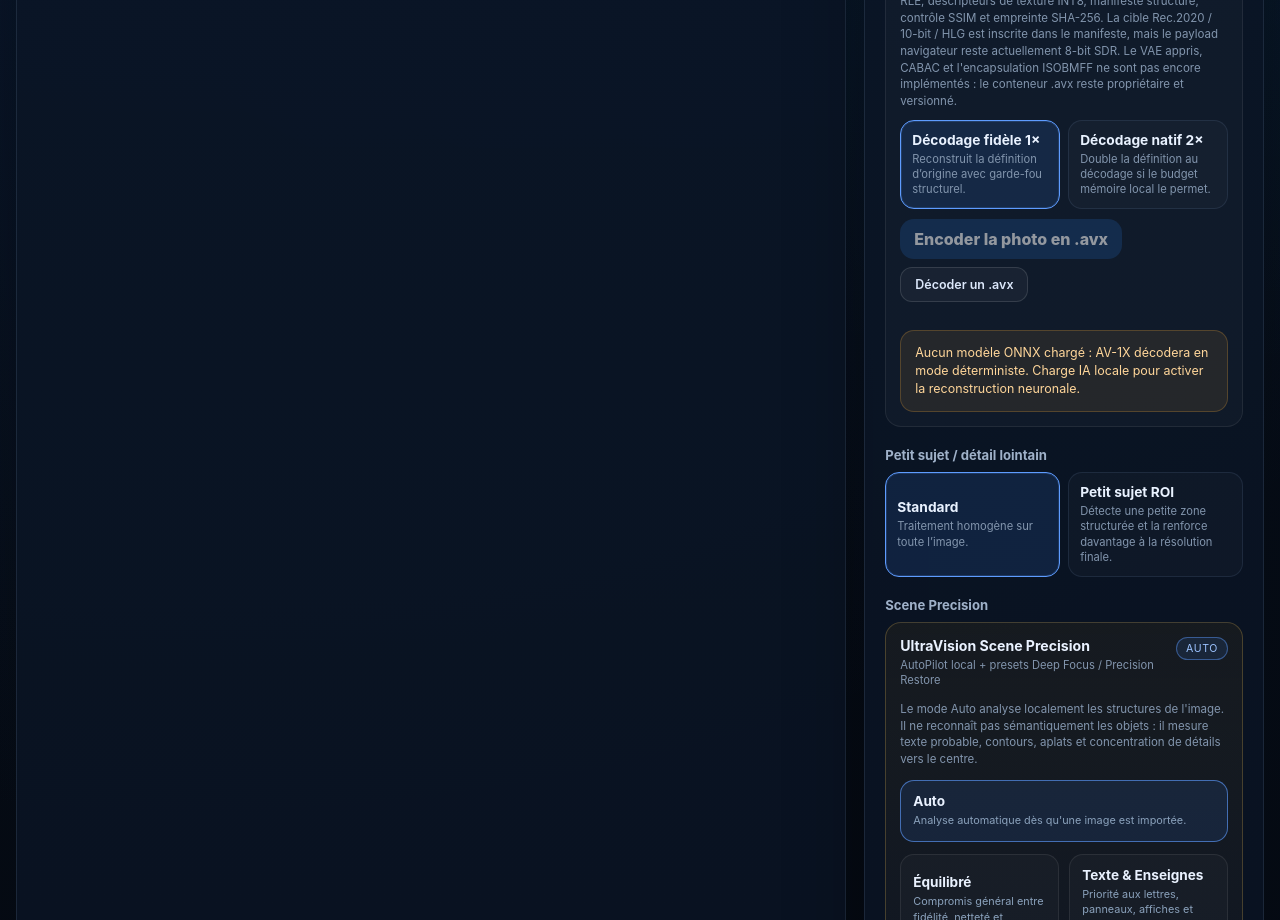
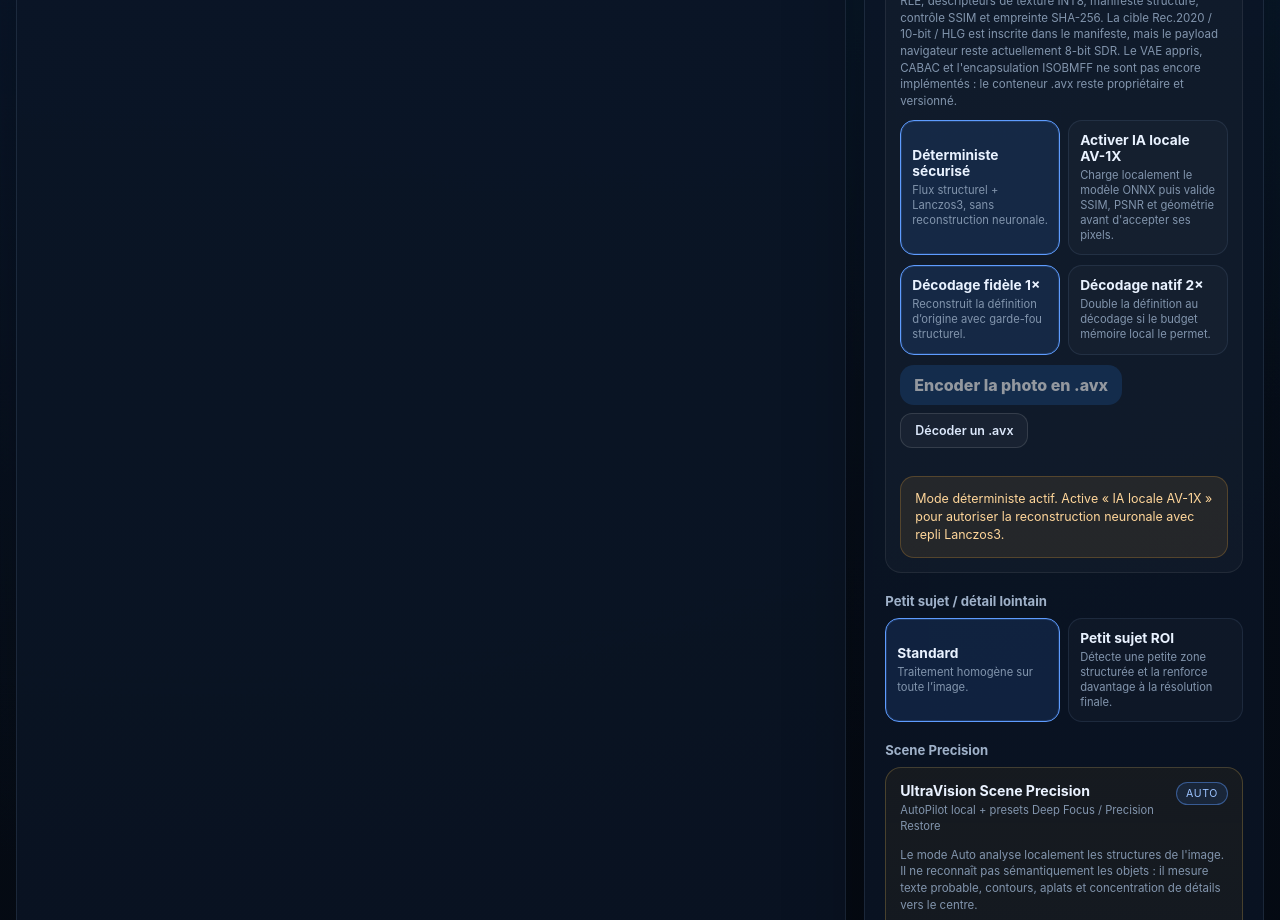
Before and after one commit to Nikoju1977/Niko-Ultravision, a React (Vite) app: page / in a window 1280 px wide. Shown: the part 1440-2360 px from the top of the page. Built offline with nearby package versions, Linux system fonts and the light colour scheme.

Commit message:
feat(ui): add explicit local AI mode and AMDEC reporting for AV-1X

```diff
--- a/src/App.tsx
+++ b/src/App.tsx
@@ -223,6 +223,7 @@ export default function App() {
   const [auraBusy, setAuraBusy] = useState(false);
   const [auraStatus, setAuraStatus] = useState<string | null>(null);
   const [auraUpscale, setAuraUpscale] = useState<1 | 2>(1);
+  const [auraUseAi, setAuraUseAi] = useState(false);
   const [intent, setIntent] = useState<CodecIntent>("master");
   const [codecs, setCodecs] = useState<string[] | null>(null);
   const [agentDecisions, setAgentDecisions] = useState<AgentDecision[]>([]);
@@ -596,6 +597,45 @@ export default function App() {
       setError(null);
       setStatus(
         `Neural Video SR prêt · x${loaded.scale} · ${loaded.provider.toUpperCase()}`,
+      );
+    }
+  }
+
+  async function toggleAuraLocalAi() {
+    if (busy || auraBusy || modelBusy) return;
+
+    if (auraUseAi) {
+      setAuraUseAi(false);
+      setAuraStatus("AV-1X · traitement déterministe Lanczos3");
+      return;
+    }
+
+    if (model) {
+      setAuraUseAi(true);
+      setError(null);
+      setAuraStatus(
+        `AV-1X · IA locale prête · ${model.provider.toUpperCase()} x${model.scale}`,
+      );
+      return;
+    }
+
+    const preferred = AI_MODEL_PRESETS["mobile-x2"];
+    setAuraStatus("AV-1X · chargement IA locale");
+    setModelUrl(preferred.url);
+    const loaded = await acquireModel(
+      {
+        kind: "url",
+        url: preferred.url,
+        label: preferred.label,
+      },
+      false,
+    );
+
+    setAuraUseAi(Boolean(loaded));
+    if (loaded) {
+      setError(null);
+      setAuraStatus(
+        `AV-1X · IA locale prête · ${loaded.provider.toUpperCase()} x${loaded.scale}`,
       );
     }
   }
@@ -822,9 +862,23 @@ export default function App() {
     setError(null);
     setAuraStatus("Aura-Vision · lecture AV-1X");
     try {
+      let localModel = model;
+      if (auraUseAi && !localModel) {
+        const preferred = AI_MODEL_PRESETS["mobile-x2"];
+        setAuraStatus("AV-1X · préparation IA locale");
+        localModel = await acquireModel(
+          {
+            kind: "url",
+            url: preferred.url,
+            label: preferred.label,
+          },
+          false,
+        );
+      }
+
       const result = await decodeAuraVision(picked, {
         upscaleFactor: auraUpscale,
-        useAi: Boolean(model),
+        useAi: auraUseAi && Boolean(localModel),
         structuralThreshold: 0.95,
         onProgress: (value, label) => {
           setProgress(value);
@@ -854,8 +908,31 @@ export default function App() {
                   `Colorimétrie demandée : Rec.2020 / 10-bit / HLG ; payload actuel : ${result.manifest.geometry_and_display.colorimetry.stored_payload.space} / ${result.manifest.geometry_and_display.colorimetry.stored_payload.bit_depth}-bit / ${result.manifest.geometry_and_display.colorimetry.stored_payload.hdr_profile}.`,
                 ]
               : []),
-            ...(result.structuralSsim !== null
-              ? [`Contrôle anti-hallucination SSIM : ${result.structuralSsim.toFixed(4)} · seuil 0.9500.`]
+            ...(result.integrityVerified === true
+              ? ["Intégrité du payload vérifiée par recalcul SHA-256."]
+              : []),
+            ...(result.qualityReport
+              ? [
+                  `Quality Gate AMDEC : ${result.qualityReport.accepted ? "VALIDÉ" : "REJETÉ"} · SSIM ${result.qualityReport.ssim.toFixed(4)} · PSNR ${result.qualityReport.psnrDb.toFixed(2)} dB.`,
+                  `Métrologie locale : peau ${result.qualityReport.skinEdgeDisplacementPx === null ? "n/a" : result.qualityReport.skinEdgeDisplacementPx.toFixed(2) + " px"} · architecture ${result.qualityReport.architectureEdgeDisplacementPx === null ? "n/a" : result.qualityReport.architectureEdgeDisplacementPx.toFixed(2) + " px"} · rectitude ${result.qualityReport.architectureStraightnessIndex === null ? "n/a" : result.qualityReport.architectureStraightnessIndex.toFixed(4)}.`,
+                  `Mémoire estimée : ${result.qualityReport.estimatedMemoryMb.toFixed(0)} Mo / limite 512 Mo.`,
+                ]
+              : result.structuralSsim !== null
+                ? [`Contrôle anti-hallucination SSIM : ${result.structuralSsim.toFixed(4)} · seuil 0.9500.`]
+                : []),
+            ...(result.inferenceTimeMs !== null
+              ? [`Inférence locale : ${Math.round(result.inferenceTimeMs)} ms · calcul ${result.actualComputeUnit}${result.modelDowngraded ? " · modèle rétrogradé automatiquement" : ""}.`]
+              : []),
+            ...(result.usedAi
+              ? [`Contribution IA estimée après fusion sémantique : ${result.aiGenerationRatioPercent.toFixed(1)} %.`]
+              : []),
+            ...(result.fallbackFilter
+              ? [`Filtre de repli : ${result.fallbackFilter}.`]
+              : []),
+            ...(result.manifest?.provenance_and_security?.c2pa_manifest
+              ? [
+                  `Provenance : assertion ${result.manifest.provenance_and_security.c2pa_manifest.assertion_type} non signée ; ce n'est pas un manifeste C2PA valide cryptographiquement.`,
+                ]
               : []),
             ...(result.fallbackReason ? [result.fallbackReason] : []),
           ],
@@ -864,8 +941,8 @@ export default function App() {
       setMode("image");
       setAuraStatus(
         result.usedAi
-          ? `Décodage AV-1X neuronal validé · SSIM ${result.structuralSsim?.toFixed(4) ?? "n/a"}`
-          : `Décodage AV-1X déterministe · ${result.fallbackReason ?? "IA non utilisée"}`,
+          ? `AV-1X IA locale validée · SSIM ${result.structuralSsim?.toFixed(4) ?? "n/a"} · PSNR ${result.qualityReport?.psnrDb.toFixed(1) ?? "n/a"} dB · ${result.actualComputeUnit}`
+          : `AV-1X repli sécurisé · ${result.fallbackReason ?? "IA non utilisée"}`,
       );
       setProgress(1);
       setStatus("Aura-Vision décodé");
@@ -1144,6 +1221,40 @@ export default function App() {
                 <div className="engine-grid">
                   <button
                     type="button"
+                    className={!auraUseAi ? "choice active" : "choice"}
+                    onClick={() => {
+                      setAuraUseAi(false);
+                      setAuraStatus("AV-1X · traitement déterministe Lanczos3");
+                    }}
+                    disabled={busy || auraBusy || modelBusy}
+                  >
+                    <strong>Déterministe sécurisé</strong>
+                    <span>Flux structurel + Lanczos3, sans reconstruction neuronale.</span>
+                  </button>
+                  <button
+                    type="button"
+                    className={auraUseAi ? "choice active" : "choice"}
+                    onClick={() => void toggleAuraLocalAi()}
+                    disabled={busy || auraBusy || modelBusy || !aiEngineAvailable()}
+                  >
+                    <strong>
+                      {modelBusy
+                        ? "IA locale · chargement…"
+                        : auraUseAi
+                          ? "IA locale AV-1X · active"
+                          : "Activer IA locale AV-1X"}
+                    </strong>
+                    <span>
+                      {auraUseAi && model
+                        ? `ONNX ${model.provider.toUpperCase()} x${model.scale} · Quality Gate AMDEC actif.`
+                        : "Charge localement le modèle ONNX puis valide SSIM, PSNR et géométrie avant d'accepter ses pixels."}
+                    </span>
+                  </button>
+                </div>
+
+                <div className="engine-grid">
+                  <button
+                    type="button"
                     className={auraUpscale === 1 ? "choice active" : "choice"}
                     onClick={() => setAuraUpscale(1)}
                     disabled={busy || auraBusy}
@@ -1187,10 +1298,12 @@ export default function App() {
                   </label>
                 </div>
 
-                <div className={model ? "model-status" : "warning-card"}>
-                  {model
-                    ? `Décodeur neuronal disponible : ${model.source} · x${model.scale} · ${model.provider.toUpperCase()}.`
-                    : "Aucun modèle ONNX chargé : AV-1X décodera en mode déterministe. Charge IA locale pour activer la reconstruction neuronale."}
+                <div className={auraUseAi && model ? "model-status" : "warning-card"}>
+                  {auraUseAi && model
+                    ? `IA locale AV-1X : ${model.source} · x${model.scale} · ${model.provider.toUpperCase()} · AMDEC SSIM ≥ 0,95 · PSNR cible 35 dB · mémoire ≤ 512 Mo.`
+                    : auraUseAi
+                      ? "IA locale demandée : le modèle sera chargé automatiquement au prochain décodage si nécessaire."
+                      : "Mode déterministe actif. Active « IA locale AV-1X » pour autoriser la reconstruction neuronale avec repli Lanczos3."}
                 </div>
                 {auraStatus && <div className="model-status">{auraStatus}</div>}
               </div>
```
